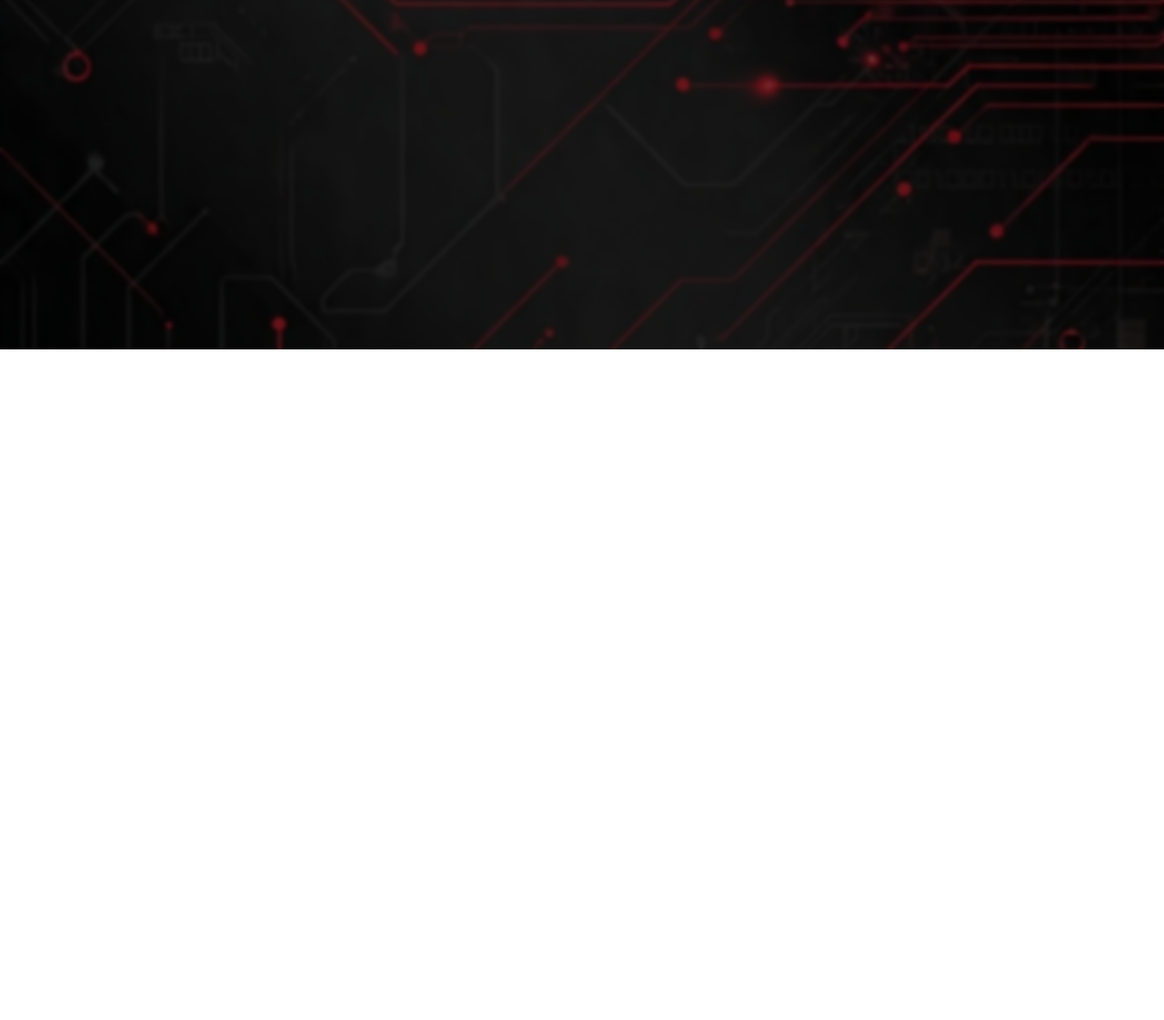
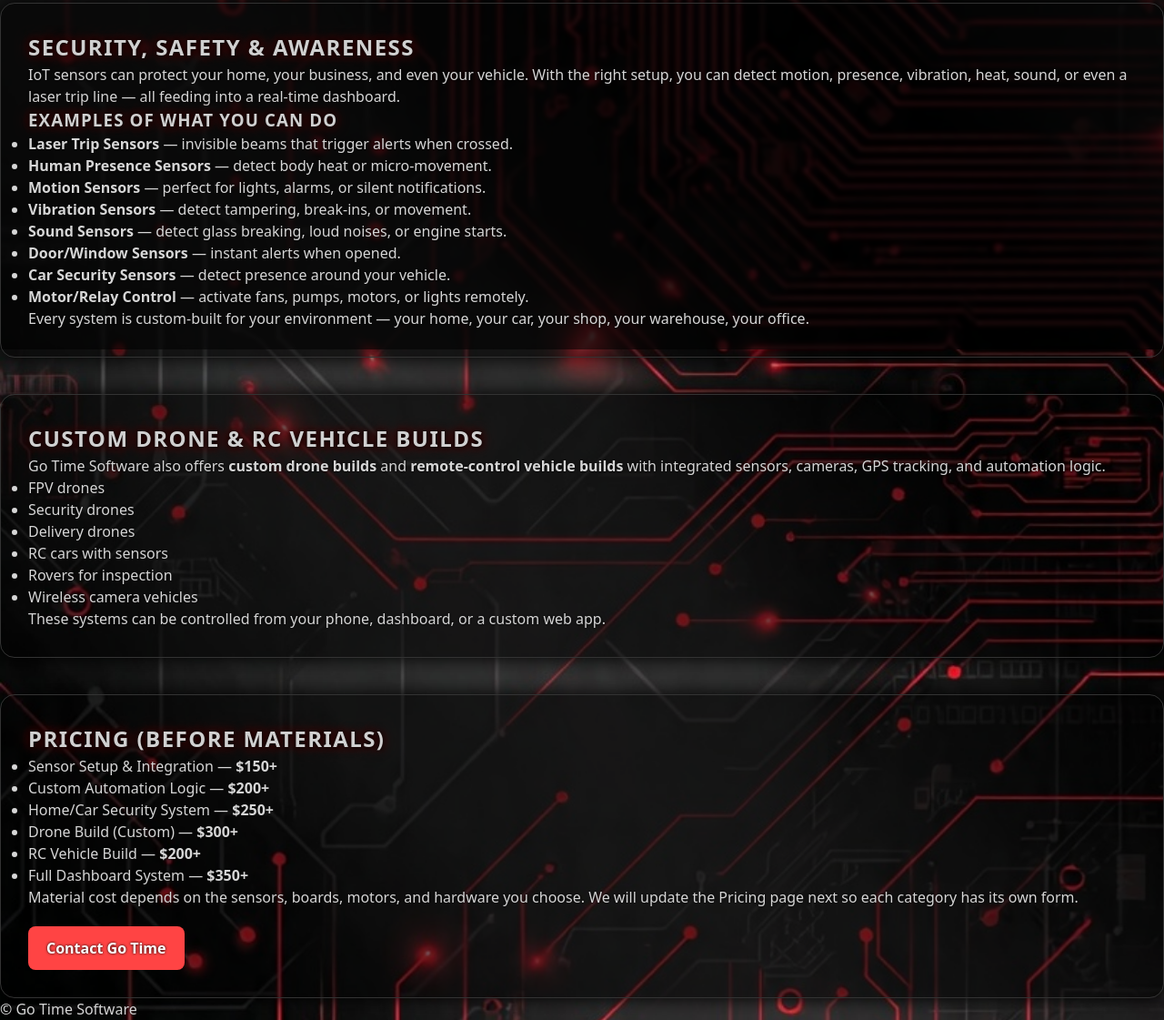
Before and after one commit to boardwalkclay1/Software-Company, a plain HTML site: page public/pages/iot.html in a window 1280 px wide. Shown: the part 416-1537 px from the top of the page at 91% size. Before the commit the page ends 800 px from the top, so only its background shows below. Drawn offline with Linux system fonts and the light colour scheme.

Commit message:
Update iot.html

```diff
--- a/public/pages/iot.html
+++ b/public/pages/iot.html
@@ -4,13 +4,9 @@
   <meta charset="UTF-8" />
   <title>IoT Systems – Go Time Software</title>
 
-  <!-- Favicon -->
   <link rel="icon" type="image/png" href="/assets/img/go-time-logo.png" />
-
-  <!-- Base Styles -->
   <link rel="stylesheet" href="/css/base.css" />
 
-  <!-- Background -->
   <style>
     body.theme-dark {
       background: url("/assets/img/go-time-background.jpg") no-repeat center center fixed;
@@ -23,6 +19,34 @@
       background: rgba(0,0,0,0.55);
       backdrop-filter: blur(2px);
       z-index: -1;
+    }
+
+    .iot-section {
+      margin-top: 40px;
+      background: rgba(0,0,0,0.55);
+      padding: 30px;
+      border-radius: 16px;
+      border: 1px solid #333;
+      box-shadow: 0 0 20px #000;
+    }
+
+    .iot-section h2 {
+      margin-top: 0;
+    }
+
+    .cta-btn {
+      display: inline-block;
+      margin-top: 20px;
+      padding: 12px 20px;
+      background: #ff4444;
+      color: #fff;
+      border-radius: 8px;
+      text-decoration: none;
+      font-weight: bold;
+      transition: 0.2s;
+    }
+    .cta-btn:hover {
+      background: #ff2222;
     }
   </style>
 </head>
@@ -40,7 +64,7 @@
       <a href="/index.html">Home</a>
       <a href="/pages/sites.html">Sites</a>
       <a href="/pages/apps.html">Apps</a>
-      <a href="/pages/iot.html">IoT</a>
+      <a href="/pages/iot.html" class="active">IoT</a>
       <a href="/pages/about.html">About</a>
       <a href="/pages/contact.html">Contact</a>
     </nav>
@@ -52,9 +76,10 @@
     <h1>IoT Systems</h1>
     <p>
       Real‑time dashboards, device monitoring, automation, and sensor data —
-      built for smart homes, businesses, and industrial systems.
+      built for smart homes, businesses, vehicles, and industrial systems.
     </p>
 
+    <!-- GRID -->
     <div class="iot-grid">
 
       <div class="iot-card">
@@ -77,6 +102,76 @@
 
     </div>
 
+    <!-- SECURITY SECTION -->
+    <section class="iot-section">
+      <h2>Security, Safety & Awareness</h2>
+      <p>
+        IoT sensors can protect your home, your business, and even your vehicle.
+        With the right setup, you can detect motion, presence, vibration, heat, sound,
+        or even a laser trip line — all feeding into a real‑time dashboard.
+      </p>
+
+      <h3>Examples of What You Can Do</h3>
+      <ul>
+        <li><strong>Laser Trip Sensors</strong> — invisible beams that trigger alerts when crossed.</li>
+        <li><strong>Human Presence Sensors</strong> — detect body heat or micro‑movement.</li>
+        <li><strong>Motion Sensors</strong> — perfect for lights, alarms, or silent notifications.</li>
+        <li><strong>Vibration Sensors</strong> — detect tampering, break‑ins, or movement.</li>
+        <li><strong>Sound Sensors</strong> — detect glass breaking, loud noises, or engine starts.</li>
+        <li><strong>Door/Window Sensors</strong> — instant alerts when opened.</li>
+        <li><strong>Car Security Sensors</strong> — detect presence around your vehicle.</li>
+        <li><strong>Motor/Relay Control</strong> — activate fans, pumps, motors, or lights remotely.</li>
+      </ul>
+
+      <p>
+        Every system is custom‑built for your environment —
+        your home, your car, your shop, your warehouse, your office.
+      </p>
+    </section>
+
+    <!-- CUSTOM BUILDS -->
+    <section class="iot-section">
+      <h2>Custom Drone & RC Vehicle Builds</h2>
+      <p>
+        Go Time Software also offers <strong>custom drone builds</strong> and
+        <strong>remote‑control vehicle builds</strong> with integrated sensors, cameras,
+        GPS tracking, and automation logic.
+      </p>
+
+      <ul>
+        <li>FPV drones</li>
+        <li>Security drones</li>
+        <li>Delivery drones</li>
+        <li>RC cars with sensors</li>
+        <li>Rovers for inspection</li>
+        <li>Wireless camera vehicles</li>
+      </ul>
+
+      <p>
+        These systems can be controlled from your phone, dashboard, or a custom web app.
+      </p>
+    </section>
+
+    <!-- PRICING PREVIEW -->
+    <section class="iot-section">
+      <h2>Pricing (Before Materials)</h2>
+      <ul>
+        <li>Sensor Setup & Integration — <strong>$150+</strong></li>
+        <li>Custom Automation Logic — <strong>$200+</strong></li>
+        <li>Home/Car Security System — <strong>$250+</strong></li>
+        <li>Drone Build (Custom) — <strong>$300+</strong></li>
+        <li>RC Vehicle Build — <strong>$200+</strong></li>
+        <li>Full Dashboard System — <strong>$350+</strong></li>
+      </ul>
+
+      <p>
+        Material cost depends on the sensors, boards, motors, and hardware you choose.
+        We will update the Pricing page next so each category has its own form.
+      </p>
+
+      <a class="cta-btn" href="/pages/contact.html">Contact Go Time</a>
+    </section>
+
   </main>
 
   <!-- FOOTER -->
```
